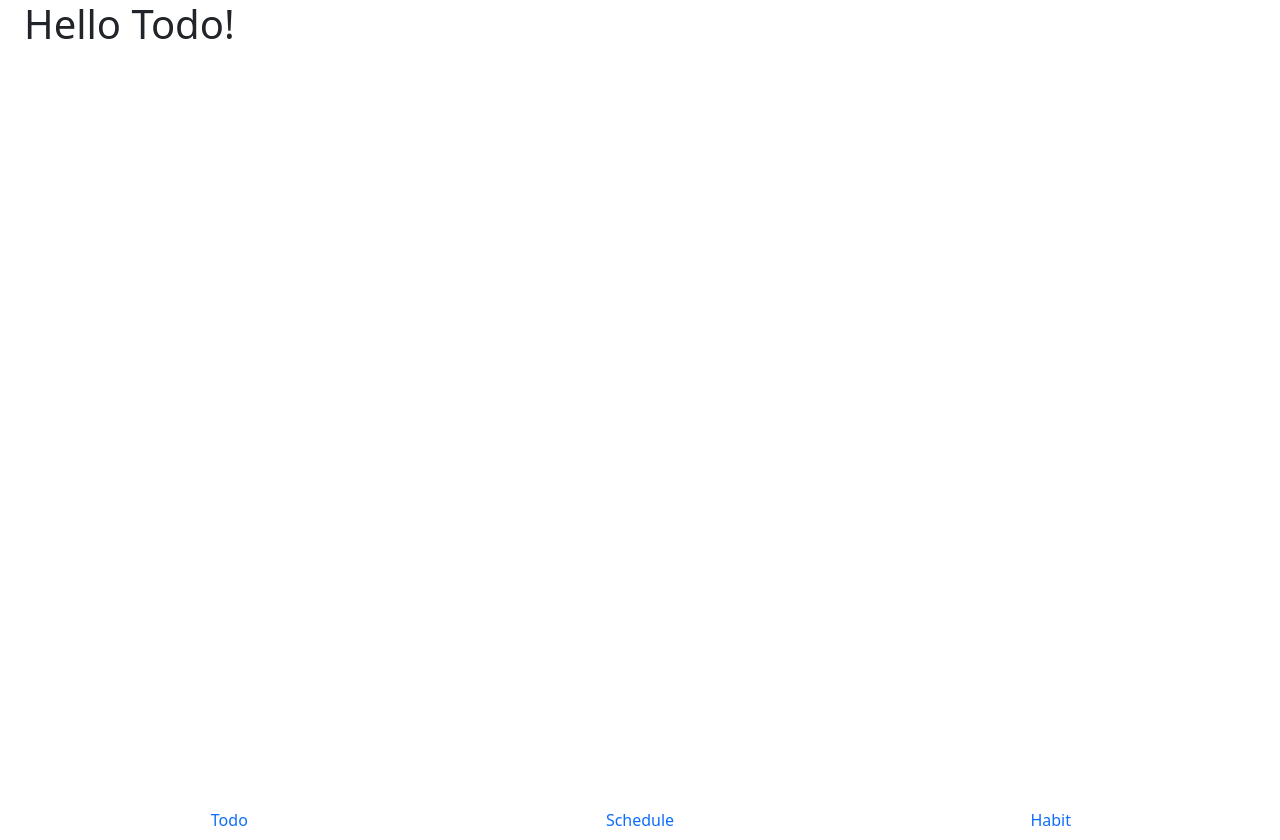
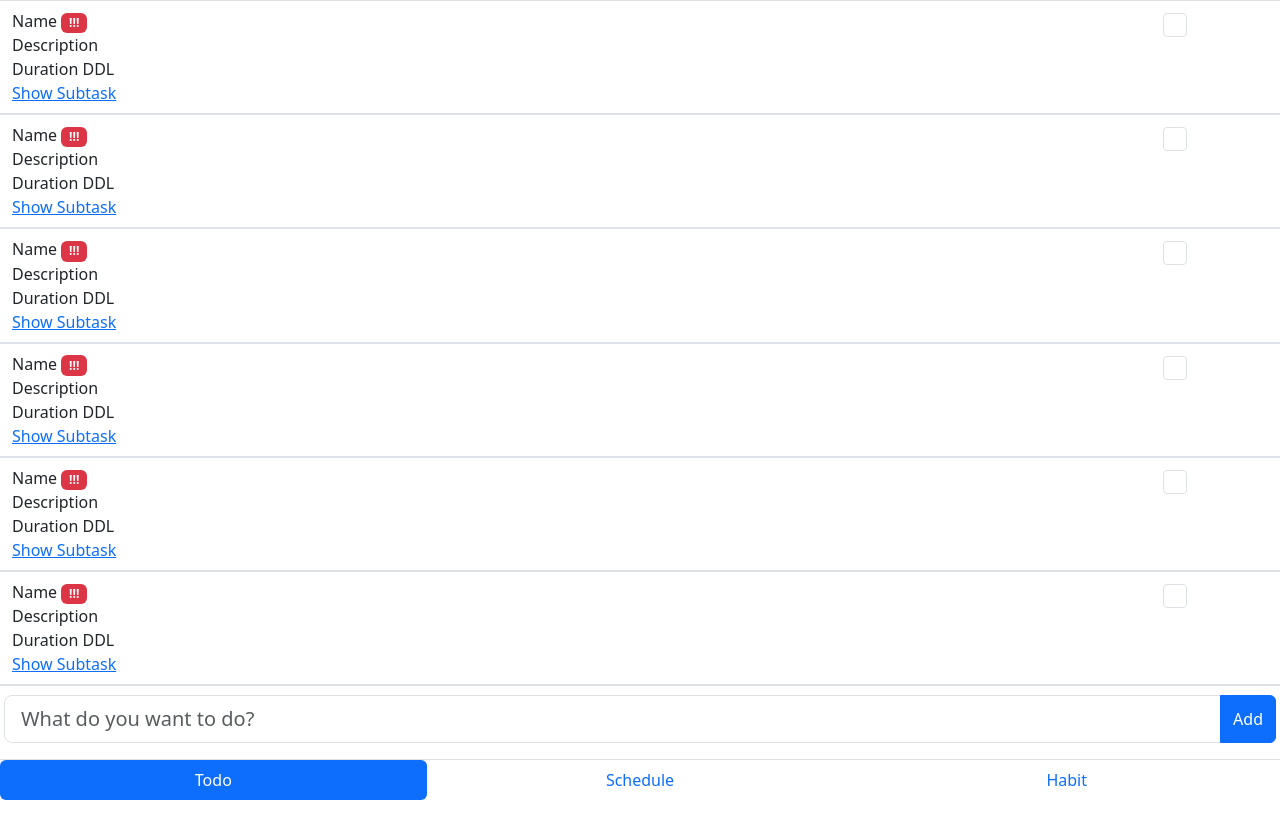
Before and after one commit to AetherealFlux/OnDemandHackathon--nameplaceholder-, a Vue app in the folder frontend/: page /todo in a window 1280 px wide. After the commit the page ends 800 px from the top, so only its background shows below. Built offline with nearby package versions, Linux system fonts and the light colour scheme; the HTML template or start-up script is replaced by a standard one.

Commit message:
TodoView

```diff
--- a/frontend/src/App.vue
+++ b/frontend/src/App.vue
@@ -1,18 +1,31 @@
 <script setup>
-import { RouterLink, RouterView } from 'vue-router'
+import { RouterView, useRouter } from 'vue-router'
+import { ref } from 'vue'
+
+const activenum = ref(0)
+const pagename = ["todo", "schedule", "habit"]
+const router = useRouter()
+
+function nav(to) {
+  activenum.value = to
+  router.push({ name: pagename[to] })
+}
+
 </script>
 
 <template>
-  <div class="container-fluid vh-100 justify-content-between">
-    <div class="container-fluid h-100">
-      <RouterView />
-    </div>
-    <div class="container-fluid">
-      <nav class="nav nav-pills nav-justified">
-        <a class="nav-link" href="/todo">Todo</a>
-        <a class="nav-link" href="/schedule">Schedule</a>
-        <a class="nav-link" href="/habit">Habit</a>
-      </nav>
+  <div class="container-fluid vh-100 justify-content-between p-0">
+    <div class="d-flex flex-column h-100 p-0">
+      <div class="container-fluid flex-grow-1 px-0 overflow-y-hidden">
+        <RouterView />
+      </div>
+      <div class="container-fluid px-0 border-top">
+        <nav class="nav nav-pills nav-justified">
+          <a class="nav-link" :class="{ active: activenum == 0 }" @click="nav(0)">Todo</a>
+          <a class="nav-link" :class="{ active: activenum == 1 }" @click="nav(1)">Schedule</a>
+          <a class="nav-link" :class="{ active: activenum == 2 }" @click="nav(2)">Habit</a>
+        </nav>
+      </div>
     </div>
   </div>
 </template>
--- /dev/null
+++ b/frontend/src/components/TodoItem.vue
@@ -0,0 +1,44 @@
+<script setup lang="js">
+</script>
+
+<template>
+    <div class="row border-top border-bottom py-2 px-4">
+        <div class="col">
+            <div class="row">
+                <span class="p-0">
+                    Name <span class="badge text-bg-danger">!!!</span>
+                </span>
+            </div>
+            <div class="row">
+                Description
+            </div>
+            <div class="row">
+                Duration DDL
+            </div>
+            <div class="row">
+                <p class="px-0 my-0 d-inline-flex">
+                    <a data-bs-toggle="collapse" href="#collapseExample" role="button"
+                        aria-expanded="false" aria-controls="collapseExample">
+                        Show Subtask
+                    </a>
+                </p>
+                <div class="collapse" id="collapseExample">
+                    <div class="row">
+                        <div>123<input class="ms-2 form-check-input" type="checkbox"></div>
+                    </div>
+                    <div class="row">
+                        <div>123<input class="ms-2 form-check-input" type="checkbox"></div>
+                    </div>
+                    <div class="row">
+                        <div>123<input class="ms-2 form-check-input" type="checkbox"></div>
+                    </div>
+                </div>
+            </div>
+        </div>
+        <div class="col-1 ps-0">
+            <div>
+                <input class="form-check-input" type="checkbox" style="width:min(6vw, 3vh);height:min(6vw, 3vh);">
+            </div>
+        </div>
+    </div>
+</template>
--- a/frontend/src/views/TodoView.vue
+++ b/frontend/src/views/TodoView.vue
@@ -1,6 +1,47 @@
 <script setup lang="js">
+
+import { ref } from 'vue';
+import TodoItem from "@/components/TodoItem.vue";
+
+const day = ref(10)
+
 </script>
 
 <template>
-    <h1> Hello Todo! </h1>
+    <div class="d-flex flex-column h-100">
+        <!-- <div class="row h-10">
+            <div class="col-3">
+                <button type="button" class="btn btn-light" @click="day -= 1">Yesterday</button>
+            </div>
+            <div class="col">
+                <h3 class="text-center mt-2">{{ day }}/11/2024</h3>
+            </div>
+            <div class="col-3">
+                <button type="button" class="btn btn-light" @click="day += 1">Tomorrow</button>
+            </div>
+        </div> -->
+        <div class="row flex-grow-1 h-100 overflow-y-auto">
+            <div class="container h-100">
+                <template v-for="item in [1, 1, 1, 1, 1, 1, 1, 1, 1, 1, 1, 1]">
+                    <TodoItem />
+                </template>
+            </div>
+        </div>
+        <div class="row">
+            <div class="input-group mb-3 px-3">
+                <input class="form-control form-control-lg" type="text" placeholder="What do you want to do?">
+                <button class="btn btn-primary" type="button" data-bs-toggle="offcanvas"
+                    data-bs-target="#offcanvasBottom" aria-controls="offcanvasBottom">Add</button>
+            </div>
+        </div>
+        <div class="offcanvas offcanvas-bottom px-0" tabindex="-1" id="offcanvasBottom"
+            aria-labelledby="offcanvasBottomLabel">
+            <div class="offcanvas-header px-1">
+                <input class="form-control form-control-lg" type="text" placeholder="What do you want to do?">
+            </div>
+            <div class="offcanvas-body small">
+
+            </div>
+        </div>
+    </div>
 </template>
```
